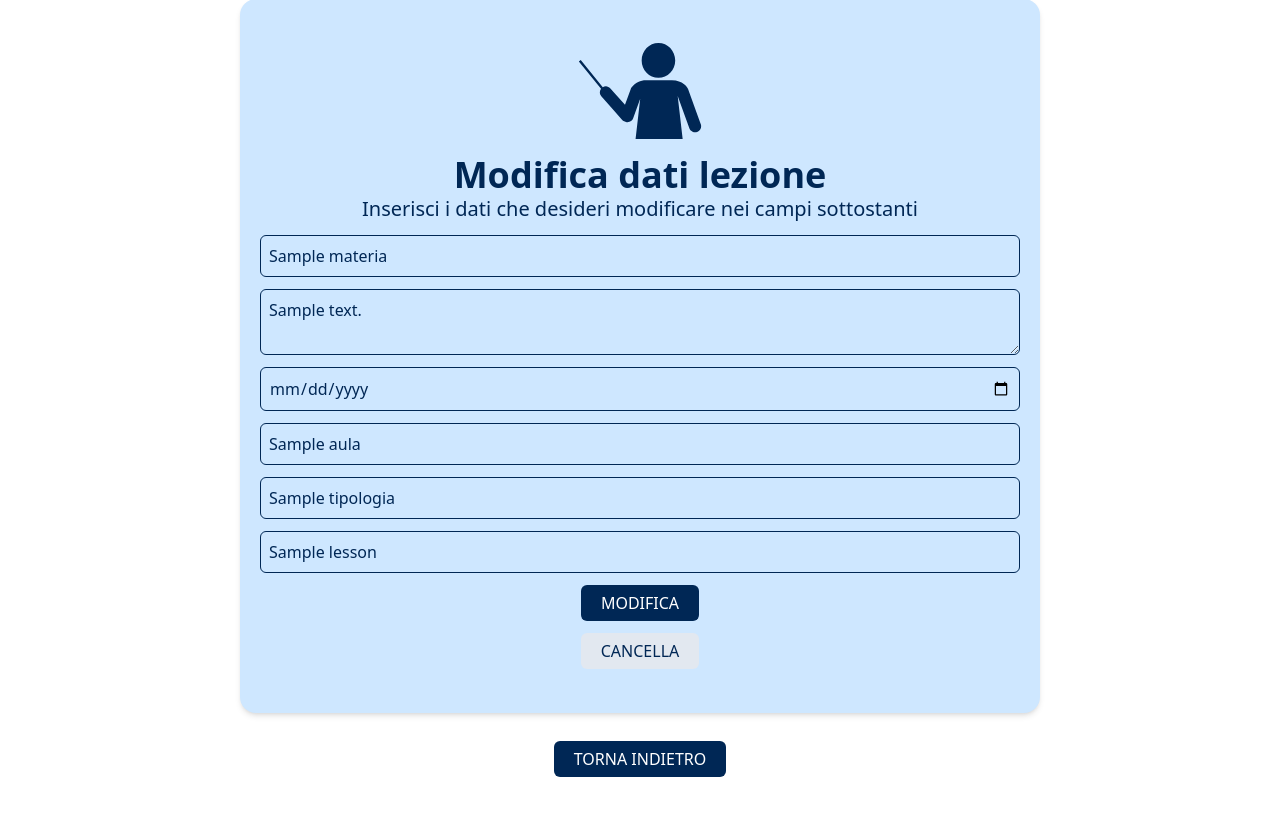
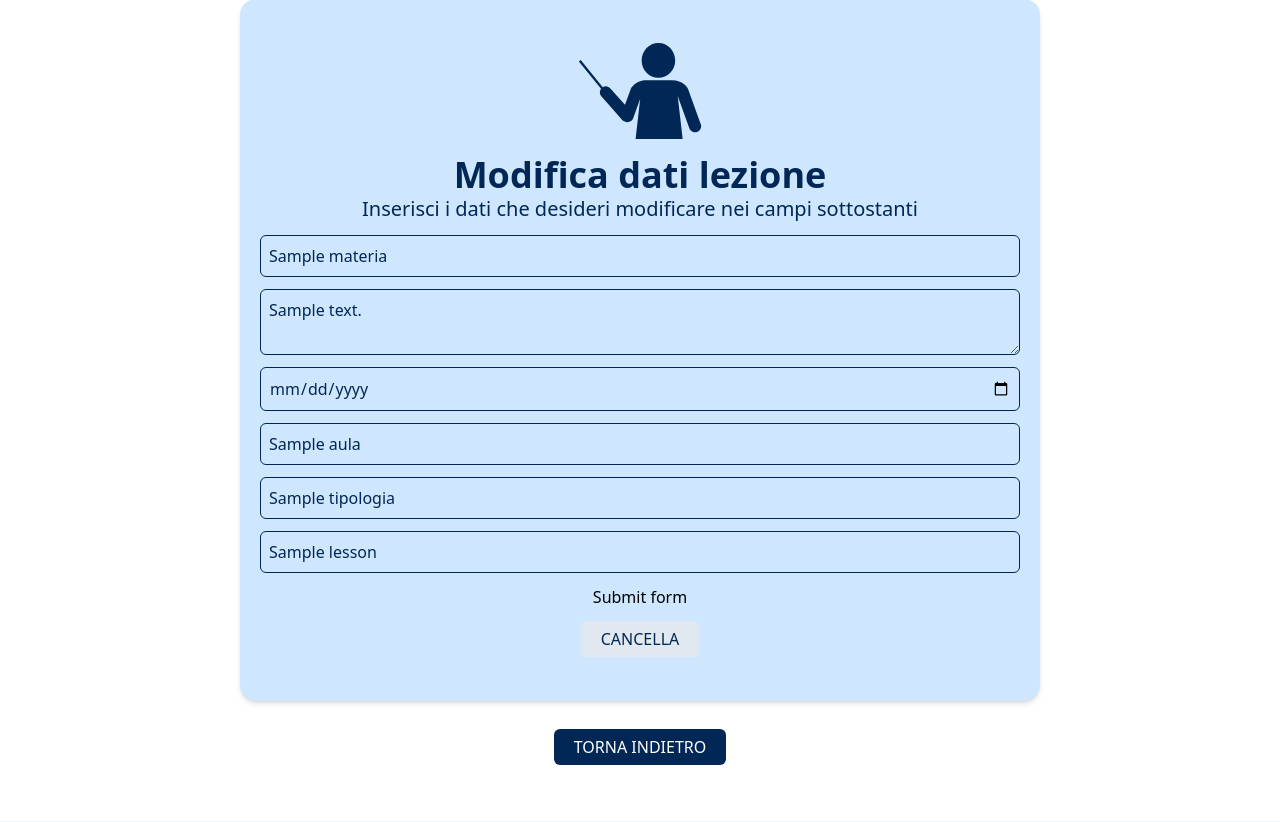
Before and after one commit to mfacecchia/attendance-tracker, a Flask app: template templates/lessonInfo.html in a window 1280 px wide. Shown: the part 145-967 px from the top of the page. Run offline with Flask 3, Linux system fonts and the light colour scheme; the template is opened without the code that fills it: most values are stand-ins (such as "Sample title", 1, 10 or a date in 2020); form fields are guessed from the names that the template uses; style sheets or scripts are compiled from the project's sources; parts of the project's set-up code (start-up, migrations or seed data) failed here and were passed over.

Commit message:
Updated form template to fit the new forms WTForms format

```diff
--- a/templates/formTemplate.html
+++ b/templates/formTemplate.html
@@ -3,6 +3,8 @@
 
 {% block content %}
     <form action = "{% block formAction %} {% endblock %}" method = "post" class = "formContainer">
+        {{ form.csrf_token }}
+
         <div class = "flex flex-col justify-center text-center">
             {% block formImage %}
                 <img class = "h-24 mb-4" src = "{% block formImageSource %} {{url_for('static', filename = 'assets/update-password.svg')}} {% endblock %}">
@@ -13,7 +15,7 @@
         {% block inputFields %}
             <input class = "formInputBox" type = "text" placeholder = "Example text input">
         {% endblock %}
-        <button class = "button dark-blue" type = "submit" name = "{% block buttonName %}{% endblock %}" value = "{% block buttonValue %}{% endblock %}">{% block submit %} Submit {% endblock %}</button>
+        {{ form.submitForm }}
         {% block resetButton %}
             <button class = "button slate" type = "reset">{% block reset %} Cancella {% endblock %}</button>
         {% endblock %}
```
